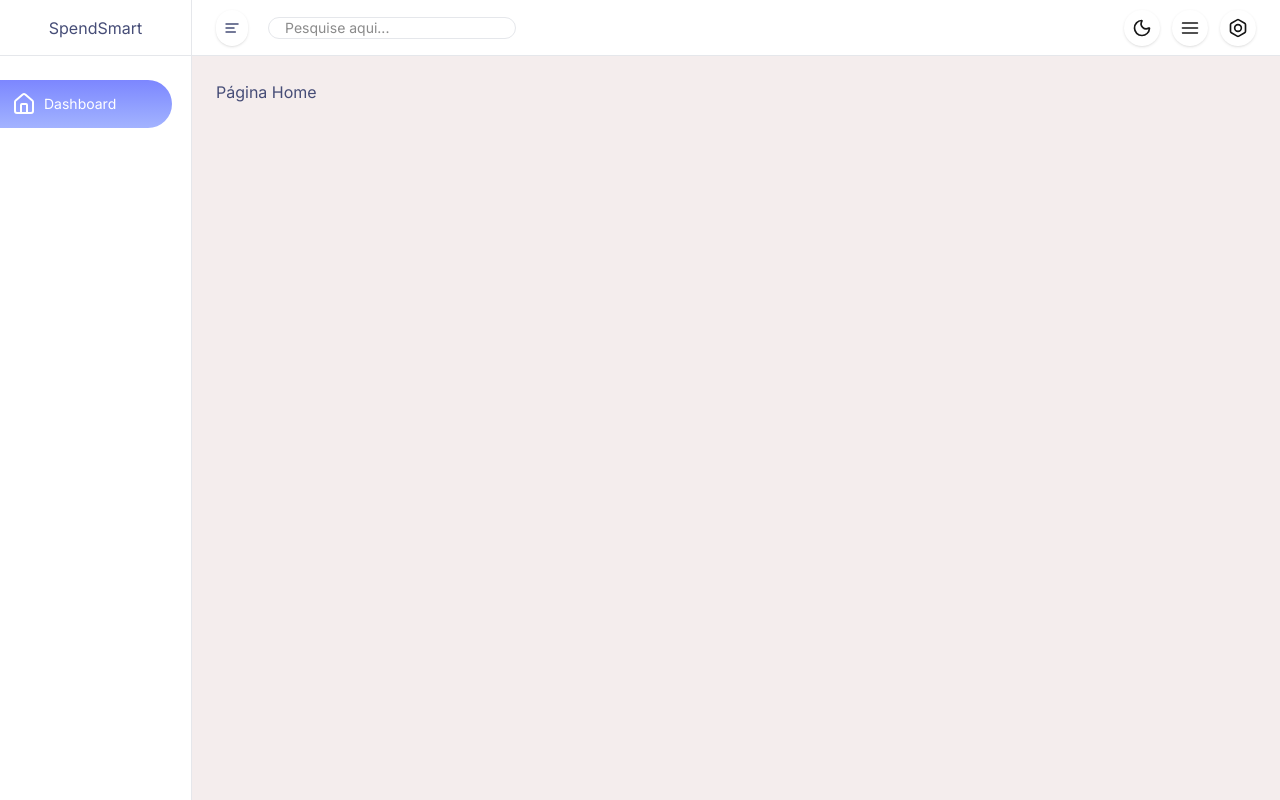
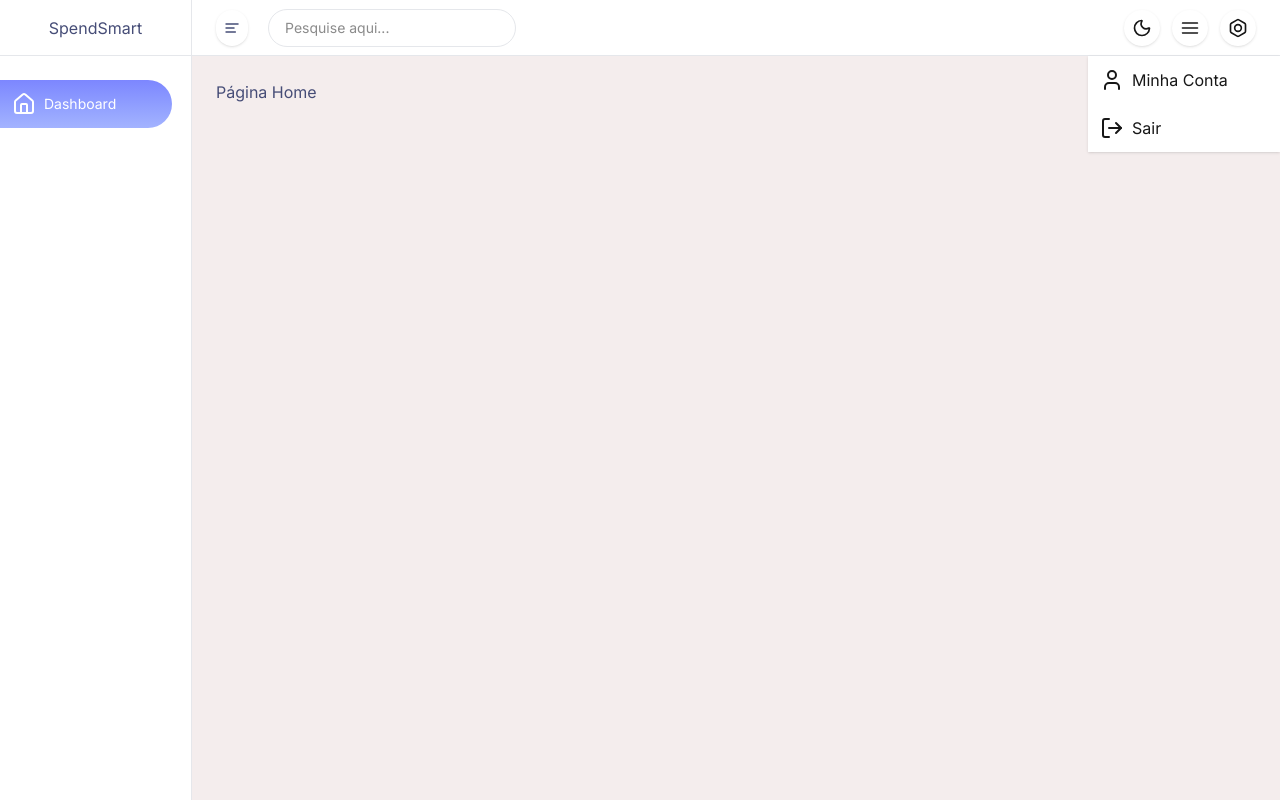
Before and after one commit to brenohmoreira/SpendSmart, a Next.js app in the folder app/: page / in a window 1280 px wide. Both pictures are taken after a click on the icon 1238 px from the left and 27 px from the top of the page. Built offline with nearby package versions, Linux system fonts and the light colour scheme.

Commit message:
feat: config menu style

```diff
--- a/app/src/app/(protected)/layout.tsx
+++ b/app/src/app/(protected)/layout.tsx
@@ -1,16 +1,21 @@
+'use client'
+
 import HeaderComponent from "@/components/HeaderComponent";
 import NavigationComponent from "@/components/NavigationComponent";
+import { useState } from "react";
 
 export default function ProtectedLayout({ children }: { children: React.ReactNode }) {
+  const [isNavOpen, setIsNavOpen] = useState(true)
+
   return (
     <>
-      <HeaderComponent/>
-      <div className="w-full h-[93vh] flex row">
-        <NavigationComponent/>
-        <div className="overflow-y-auto h-full w-[85vw]">
+      <HeaderComponent toggleNav={() => setIsNavOpen((prev) => !prev)} />
+      <div className="w-full h-[93vh] flex">
+        <NavigationComponent isOpen={isNavOpen} />
+        <div className="bg-layout overflow-y-auto h-full flex-1">
           {children}
         </div>
       </div>
     </>
-  )
+  );
 }
--- a/app/src/app/globals.css
+++ b/app/src/app/globals.css
@@ -43,6 +43,10 @@ body {
   background-color: var(--layout-color);
 }
 
+.bg-foreground {
+  background-color: #e6e4f3;
+}
+
 /* CUSTOM TEXTS  */
 
 .text-primary {
--- a/app/src/components/HeaderComponent/index.tsx
+++ b/app/src/components/HeaderComponent/index.tsx
@@ -1,6 +1,15 @@
-import { AlignJustify, AlignLeft, Bolt, Moon } from "lucide-react";
+'use client'
 
-export default function HeaderComponent() {
+import { AlignJustify, AlignLeft, Bolt, LogOut, Moon, User } from "lucide-react";
+import { useState } from "react";
+
+interface HeaderProps {
+  toggleNav: () => void
+}
+
+export default function HeaderComponent({ toggleNav }: HeaderProps) {
+  const [openMenu, setOpenMenu] = useState(false)
+
   return (
     <header className="w-full h-[7vh] bg-white border-b-1 border-b-gray-200 flex row items-center">
       <div className="w-3/20 h-full p-6 border-r-1 border-r-gray-200 flex row justify-center items-center">
@@ -8,16 +17,30 @@ export default function HeaderComponent() {
       </div>
       <div className="w-17/20 h-full px-6 flex row justify-between">
         <div className="flex row gap-5 items-center">
-          <AlignLeft className="w-9 h-9 p-2 rounded-full shadow cursor-pointer hover:bg-gray-100 transition-all" color="#464D77"/>
-          <input className="w-full border-1 border-gray-200 outline-0 rounded-full px-4 text-sm" type="text" placeholder="Pesquise aqui..."/>
+          <AlignLeft onClick={toggleNav} className="w-9 h-9 p-2 rounded-full shadow cursor-pointer hover:bg-gray-100 transition-all" color="#464D77"/>
+          <input className="w-full border-1 border-gray-200 outline-0 rounded-full px-4 py-2 text-sm" type="text" placeholder="Pesquise aqui..."/>
         </div>
 
         <div className="flex row items-center gap-3">
           <Moon className="w-9 h-9 p-2 rounded-full shadow cursor-pointer hover:bg-gray-100 transition-all"/>
           <AlignJustify className="w-9 h-9 p-2 rounded-full shadow cursor-pointer hover:bg-gray-100 transition-all"/>
-          <Bolt className="w-9 h-9 p-2 rounded-full shadow cursor-pointer hover:bg-gray-100 transition-all"/>
+          <Bolt onClick={() => setOpenMenu((prev) => !prev)} className="w-9 h-9 p-2 rounded-full shadow cursor-pointer hover:bg-gray-100 transition-all"/>
         </div>
       </div>
+
+      <div className={`w-3/20 absolute top-[7vh] right-0 bg-white shadow transition-all duration-300 ease-in-out ${openMenu ? 'translate-y-0 opacity-100' : '-translate-y-5 opacity-0 pointer-events-none'}`}>
+        <ul className="cursor-pointer">
+          <li className="p-3 hover:bg-gray-50 transition-all ease-in-out duration-300 flex items-center gap-2">
+            <User className="w-6 h-6"/>
+            <span> Minha Conta </span>
+          </li>
+          <li className="p-3 hover:bg-gray-50 transition-all ease-in-out duration-300 flex items-center gap-2">
+            <LogOut className="w-6 h-6"/>
+            <span> Sair </span>
+          </li>
+        </ul>
+      </div>
+
     </header>
   )
 }
--- a/app/src/components/NavigationComponent/index.tsx
+++ b/app/src/components/NavigationComponent/index.tsx
@@ -1,14 +1,41 @@
-import { AlignJustify, AlignLeft, Bolt, House, Moon } from "lucide-react";
+'use client'
 
-export default function NavigationComponent() {
+import { useState, useEffect } from "react";
+import { House } from "lucide-react";
+
+interface NavigationProps {
+  isOpen: boolean;
+}
+
+export default function NavigationComponent({ isOpen }: NavigationProps) {
+  const [isMouseOver, setIsMouseOver] = useState(false);
+  const [expanded, setExpanded] = useState(isOpen);
+
+  useEffect(() => {
+    if (!isOpen)
+      setExpanded(isMouseOver)
+    else
+      setExpanded(isOpen)
+  }, [isMouseOver, isOpen])
+
   return (
-    <nav className="w-[15vw] h-full bg-white border-r-1 border-r-gray-200">
+    <nav
+      className={`h-full bg-white border-r border-gray-200 transition-all duration-300 ease-in-out ${
+        expanded ? "w-[15vw]" : "w-[3vw]"
+      }`}
+      onMouseEnter={() => setIsMouseOver(true)}
+      onMouseLeave={() => setIsMouseOver(false)}
+    >
       <div className="w-full py-6">
-        <div className="from-indigo-400 to-indigo-300 bg-gradient-to-b w-9/10 p-3 rounded-r-full flex row items-center gap-2">
-          <House color="white"/>
-          <span className="text-white text-sm"> Dashboard </span>
+        <div
+          className={`from-indigo-400 to-indigo-300 bg-gradient-to-b p-3 rounded-r-full flex items-center gap-2 transition-all duration-300 ${
+            expanded ? "w-[90%]" : "w-[90%] justify-center"
+          }`}
+        >
+          <House color="white" className={!expanded ? "relative right-0.5" : ""} />
+          {expanded && <span className="text-white text-sm">Dashboard</span>}
         </div>
       </div>
     </nav>
-  )
+  );
 }
--- a/app/src/lib/axios.ts
+++ b/app/src/lib/axios.ts
@@ -2,4 +2,5 @@ import axios from "axios"
 
 export const api = axios.create({
   baseURL: `${process.env.NEXT_PUBLIC_API_URL}/api`,
+  withCredentials: true, // Permite o envio de cookies com as requisições
 })
```
